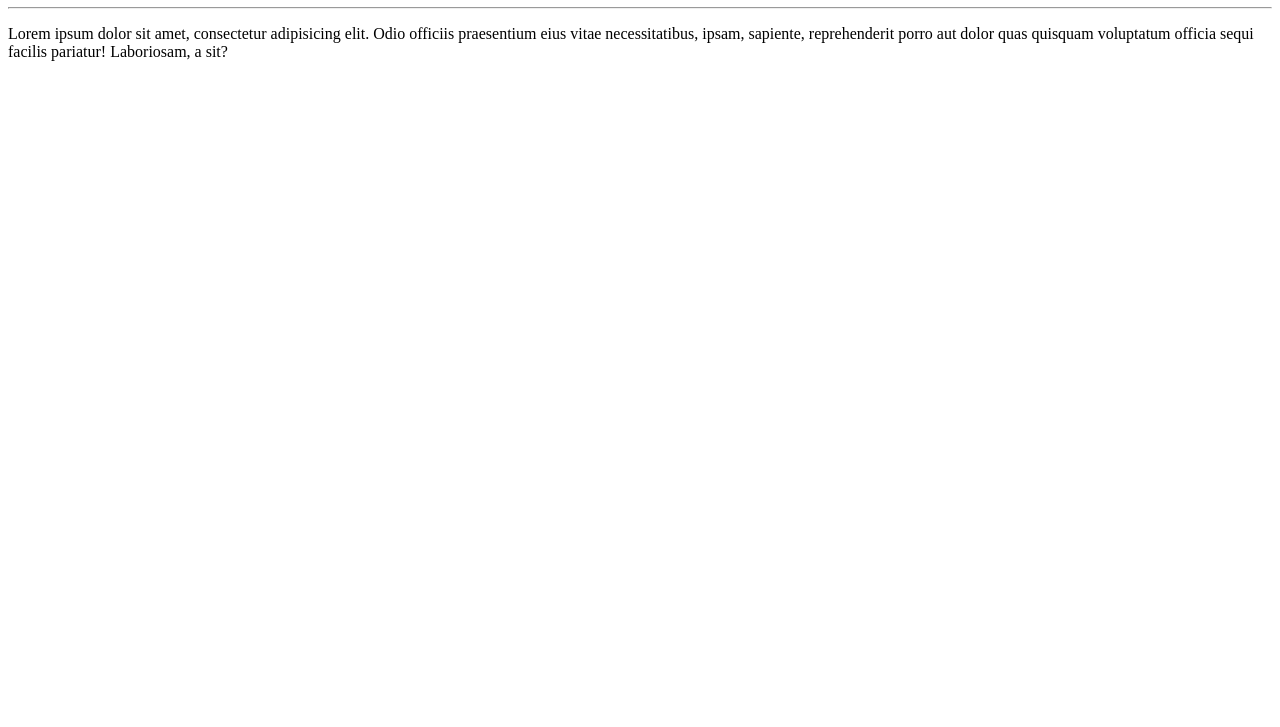
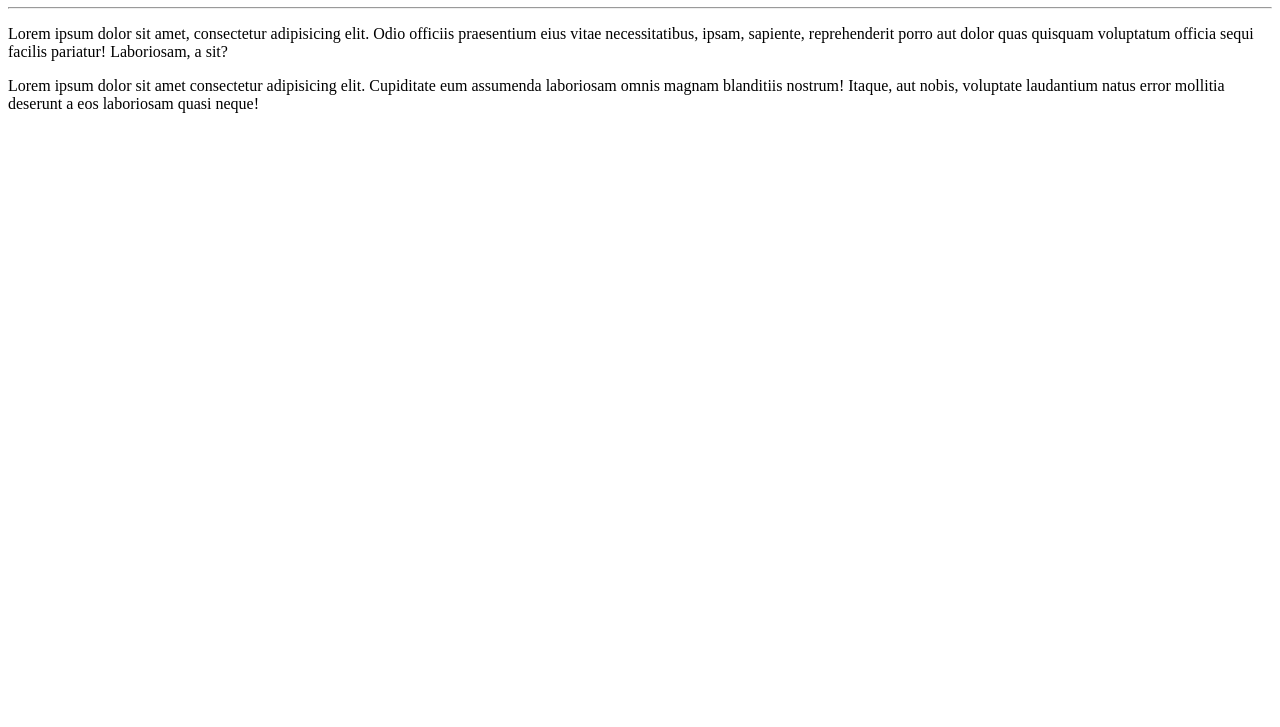
Before and after one commit to Damiani-dev/Desafios-cursos, a plain HTML site: page exemplo-aula/index.html in a window 1280 px wide. Shown: the part 73-800 px from the top of the page. Drawn offline with Linux system fonts and the light colour scheme.

Commit message:
Adicionei um p

```diff
--- a/exemplo-aula/index.html
+++ b/exemplo-aula/index.html
@@ -9,5 +9,6 @@
     <h1>Teste da aula</h1>
     <hr>
     <p>Lorem ipsum dolor sit amet, consectetur adipisicing elit. Odio officiis praesentium eius vitae necessitatibus, ipsam, sapiente, reprehenderit porro aut dolor quas quisquam voluptatum officia sequi facilis pariatur! Laboriosam, a sit?</p>
+    <p>Lorem ipsum dolor sit amet consectetur adipisicing elit. Cupiditate eum assumenda laboriosam omnis magnam blanditiis nostrum! Itaque, aut nobis, voluptate laudantium natus error mollitia deserunt a eos laboriosam quasi neque!</p>
 </body>
 </html>
```
